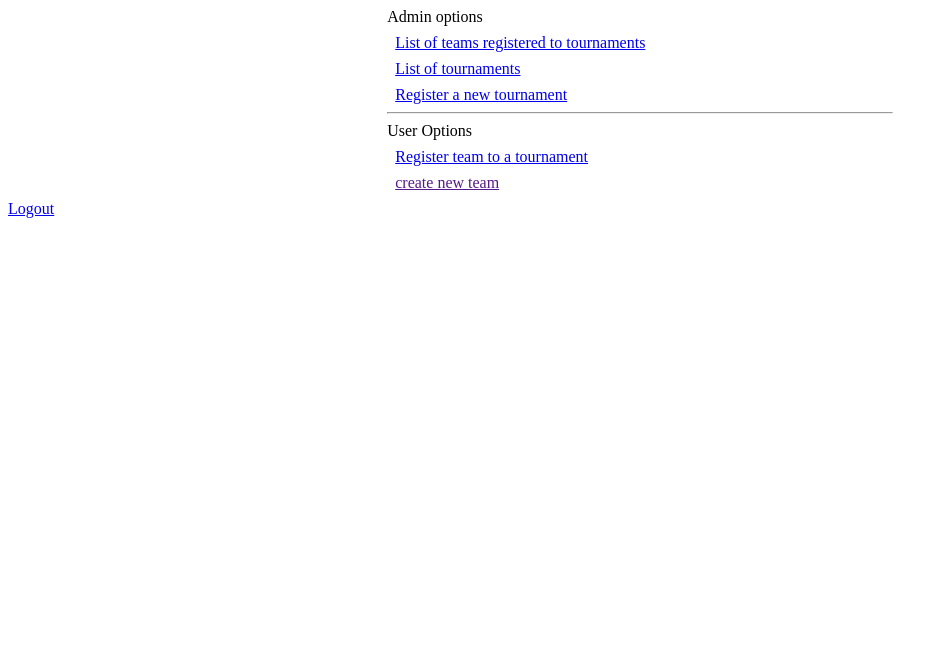
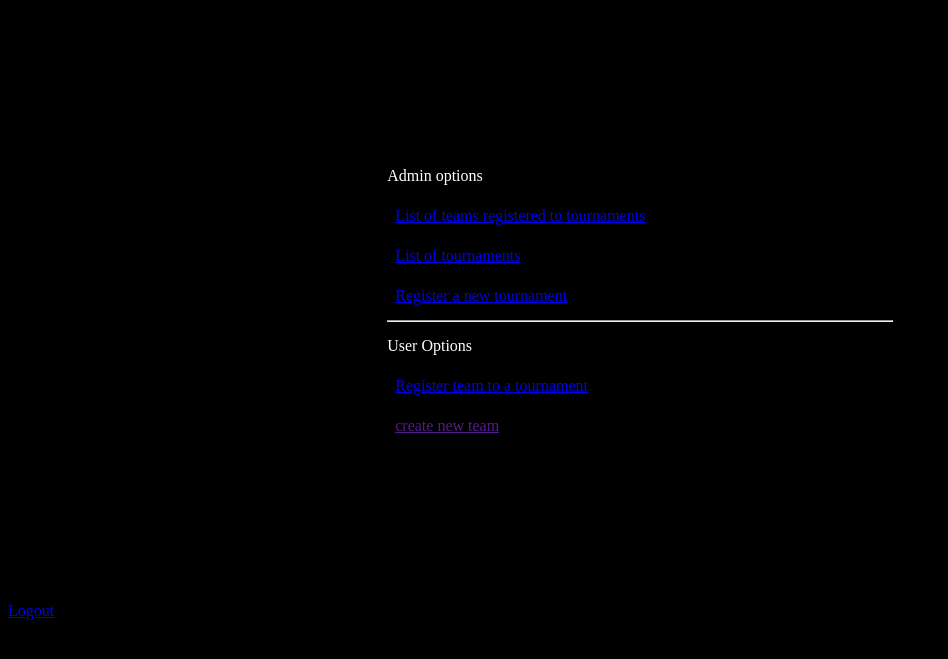
Before and after one commit to MariandreaMV/proyecto-2-droma, a PHP site: page /php/admin/index.php in a window 1280 px wide. Shown: the top 659 px of the page, without its empty margins (0-948 px from the left). Run offline with PHP 8.4, Linux system fonts and the light colour scheme.

Commit message:
little change

```diff
--- a/css/style.css
+++ b/css/style.css
@@ -1,10 +1,21 @@
+
+body,legend,label{
+    color: white;
+   background-color: black;
+}
+
+
 .content  {
+
     text-align: center;
 }
 
 .container {
+    margin: 10em auto;
+    line-height: 2em;
     width: 40%;
-	margin: 0 auto
+
+
 }
 
 .table-container {
```
Lines whose indentation alone changed are shown as unchanged.
